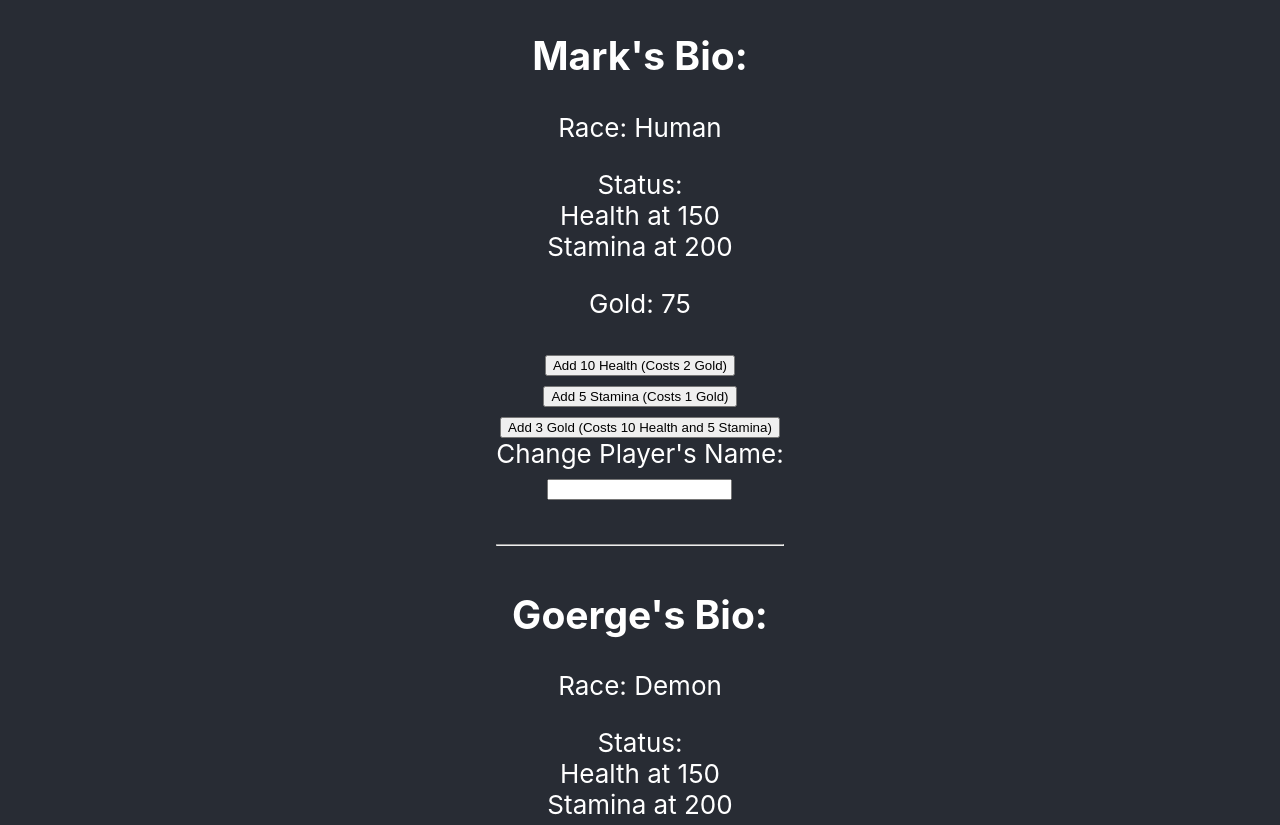
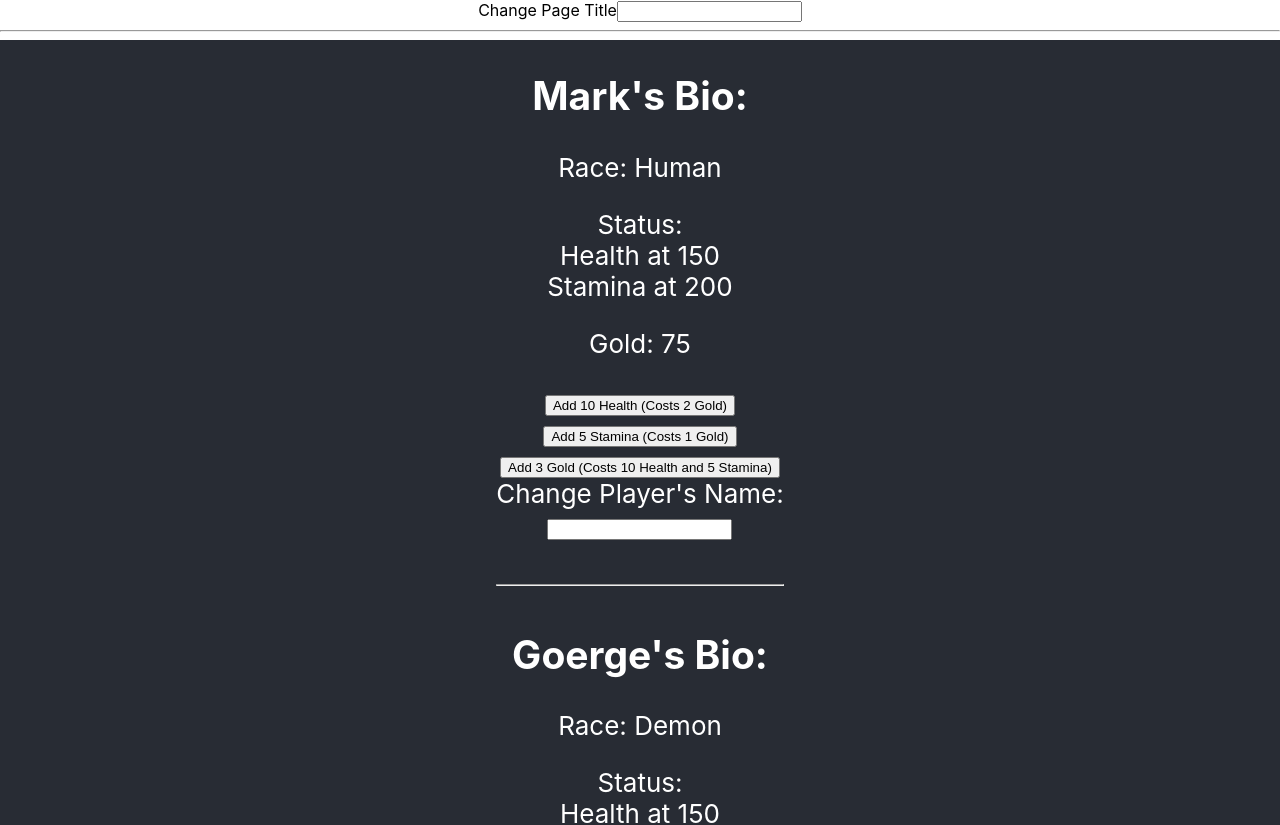
Before and after one commit to madhuneupane/hud-hooks-starter, a React (Create React App) app: page / in a window 1280 px wide. Shown: the top 825 px of the page. Built offline with nearby package versions, Linux system fonts and the light colour scheme.

Commit message:
refactor: code along complete

```diff
--- a/src/App.js
+++ b/src/App.js
@@ -36,8 +36,15 @@
 };
 
 export default function App() {
+  const [title,setTitle]= useState('Player HUD');
+  useEffect(()=>{
+    document.title = title;
+  })
   return (
     <div className="App">
+      <label htmlFor="titleChange">Change Page Title</label>
+      <input type="text" id="titleChange" onChange={(e)=>setTitle(e.target.value)}/>
+      <hr/>
       <header className="App-header">{listComp()}</header>
     </div>
   );
```
